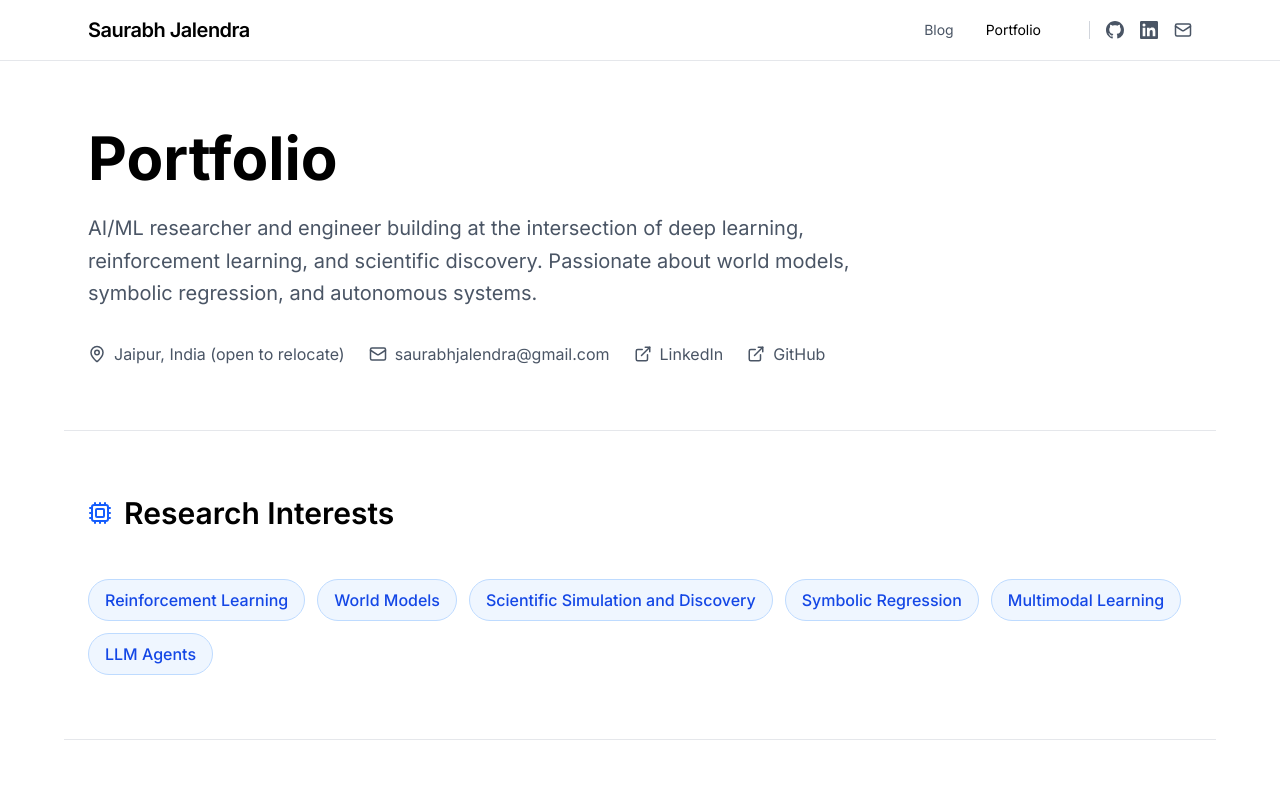
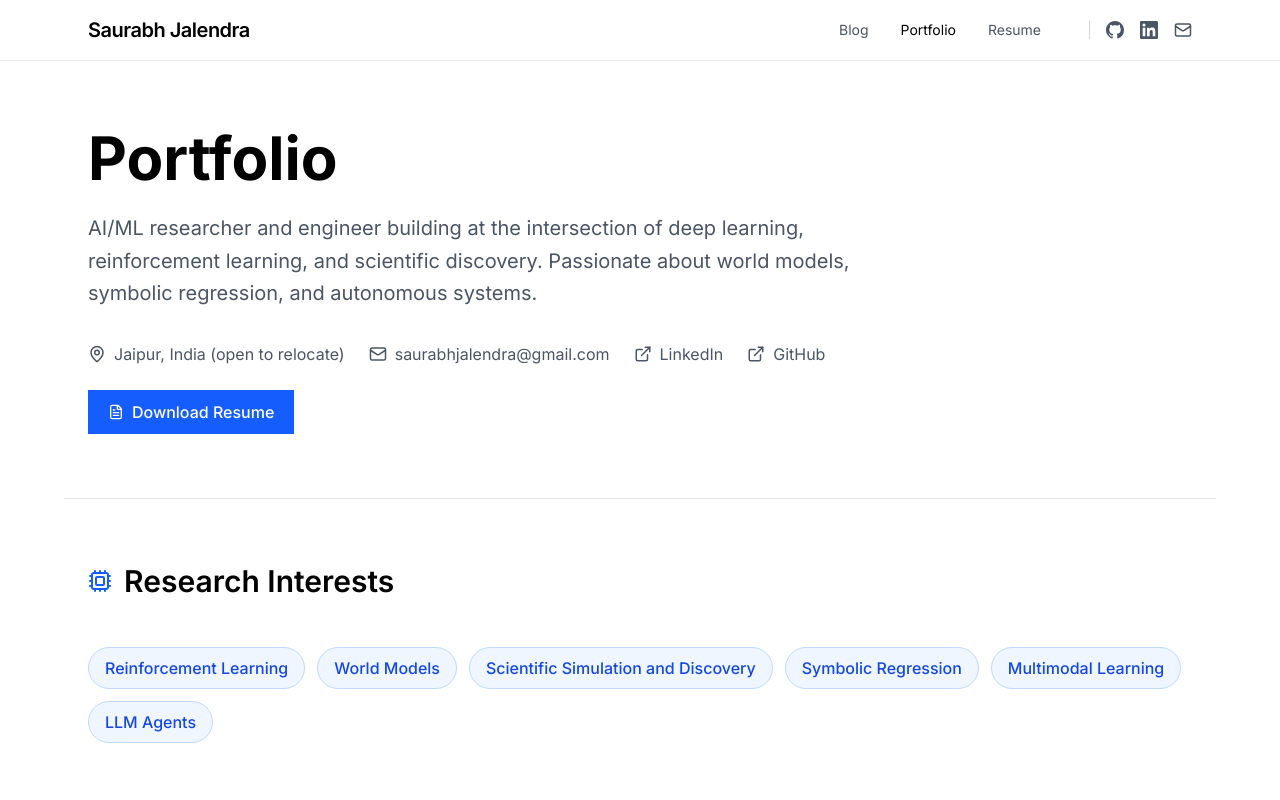
Before and after one commit to SaurabhJalendra/Portfolio_Website, a React (Vite) app: page /portfolio in a window 1280 px wide. Shown: the top 800 px of the page. Built offline with nearby package versions, Linux system fonts and the light colour scheme.

Commit message:
feat: add Resume link in navbar + Download Resume button on portfolio page

```diff
--- a/src/components/sections/About.tsx
+++ b/src/components/sections/About.tsx
@@ -1,5 +1,5 @@
 import { useRef } from 'react'
-import { MapPin, Mail, ExternalLink, Cpu, GraduationCap } from 'lucide-react'
+import { MapPin, Mail, ExternalLink, Cpu, GraduationCap, FileText } from 'lucide-react'
 import gsap from 'gsap'
 import { ScrollTrigger } from 'gsap/ScrollTrigger'
 import { useGSAP } from '@gsap/react'
@@ -48,6 +48,17 @@ export function About() {
             <div className="flex items-center gap-2"><ExternalLink size={18} /><a href="https://linkedin.com/in/saurabhjalendra" target="_blank" rel="noopener noreferrer" className="hover:text-blue-600">LinkedIn</a></div>
             <div className="flex items-center gap-2"><ExternalLink size={18} /><a href="https://github.com/SaurabhJalendra" target="_blank" rel="noopener noreferrer" className="hover:text-blue-600">GitHub</a></div>
           </div>
+          <div className="mt-6">
+            <a
+              href="/cv.pdf"
+              target="_blank"
+              rel="noopener noreferrer"
+              className="inline-flex items-center gap-2 px-5 py-2.5 bg-blue-600 text-white font-medium hover:bg-blue-700 transition-colors"
+            >
+              <FileText size={16} />
+              Download Resume
+            </a>
+          </div>
         </div>
       </div>
 
--- a/src/components/ui/Navbar.tsx
+++ b/src/components/ui/Navbar.tsx
@@ -44,6 +44,14 @@ export function Navbar() {
           >
             Portfolio
           </Link>
+          <a
+            href="/cv.pdf"
+            target="_blank"
+            rel="noopener noreferrer"
+            className="text-sm text-gray-600 hover:text-black transition-colors"
+          >
+            Resume
+          </a>
 
           <div className="flex items-center gap-4 ml-4 pl-4 border-l border-gray-300">
             <a href="https://github.com/SaurabhJalendra" target="_blank" rel="noopener noreferrer" className="text-gray-600 hover:text-black transition-colors">
```
